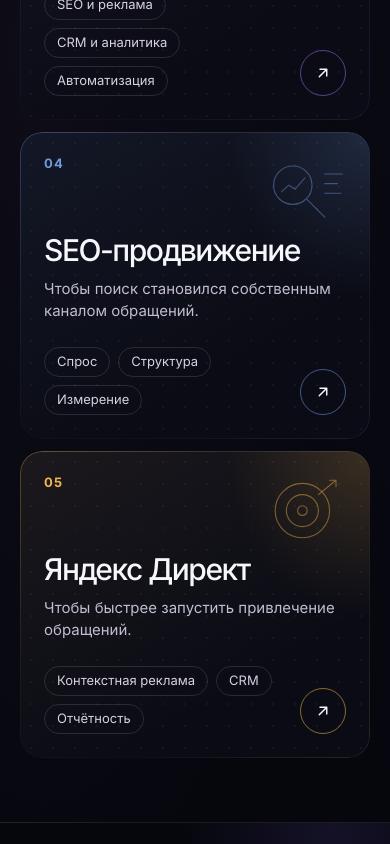
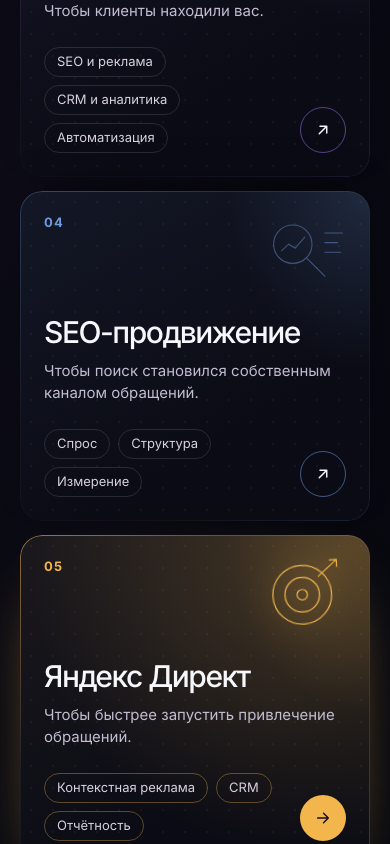
Before and after one commit to allbobrov-cloud/abbio, a Next.js app: page / in a window 390 px wide. Shown: the part 3334-4178 px from the top of the page. Built offline with nearby package versions, Linux system fonts and the light colour scheme.

Commit message:
Publish mobile homepage animation updates

```diff
--- a/src/components/home/HomeServices.module.css
+++ b/src/components/home/HomeServices.module.css
@@ -1,9 +1,10 @@
 /* «Пять направлений» на главной — бенто-сетка с акцентом каждого направления. */
-@property --spot { syntax: "<percentage>"; inherits: false; initial-value: 0%; }
+@property --spot { syntax: "<percentage>"; inherits: false; initial-value: 0.01%; } /* не 0%: минификатор сокращает до 0, и правило становится недействительным */
 
 .section {
   padding: clamp(80px, 11vh, 140px) 0;
   overflow: hidden;
+  overflow: clip; /* clip, а не hidden: иначе на телефоне не работает sticky-стопка */
   color: #f6f7fb;
   background:
     radial-gradient(ellipse 50% 45% at 90% 0%, rgba(109, 80, 189, 0.18), transparent 70%),
@@ -35,7 +36,7 @@
   isolation: isolate;
   border-radius: 28px;
   background:
-    radial-gradient(460px circle at var(--mx, 50%) var(--my, -60%), color-mix(in srgb, var(--accent) var(--spot), transparent), transparent 62%),
+    radial-gradient(460px circle at var(--mx, 50%) var(--my, -60%), color-mix(in srgb, var(--accent) var(--spot, 0%), transparent), transparent 62%),
     radial-gradient(circle, rgba(255, 255, 255, 0.045) 1px, transparent 1.4px) 0 0 / 22px 22px,
     radial-gradient(ellipse 60% 80% at 100% 0%, color-mix(in srgb, var(--accent) 18%, transparent), transparent 68%),
     linear-gradient(150deg, color-mix(in srgb, var(--accent) 6%, #0e0f1a), #0a0b14 72%);
@@ -117,3 +118,43 @@
 @media (min-width: 1101px) {
   .cell:nth-child(n + 3) .art { width: clamp(96px, 8vw, 130px); }
 }
+
+/* Блик, пробегающий по карточке, когда она становится активной на телефоне */
+.card::after {
+  position: absolute;
+  inset: 0;
+  z-index: 2;
+  border-radius: inherit;
+  background: linear-gradient(112deg, transparent 32%, rgba(255, 255, 255, 0.1) 48%, color-mix(in srgb, var(--accent) 22%, transparent) 52%, transparent 68%);
+  opacity: 0;
+  transform: translateX(-110%);
+  content: "";
+  pointer-events: none;
+}
+@keyframes servicesShine {
+  0% { opacity: 0; transform: translateX(-110%); }
+  25% { opacity: 1; }
+  100% { opacity: 0; transform: translateX(110%); }
+}
+
+/* Телефон: стопка карточек. Закрытые уменьшаются и темнеют (--cover от MobileFocus),
+   верхняя получает то же оформление, что и при наведении на десктопе. */
+@media (max-width: 760px) {
+  .grid { gap: 14px; }
+  .cell { position: sticky; top: calc(84px + var(--i, 0) * 10px); }
+  .card {
+    min-height: 330px;
+    box-shadow: inset 0 1px rgba(255, 255, 255, 0.07), 0 -18px 40px -24px rgba(0, 0, 0, 0.9);
+    filter: brightness(calc(1 - var(--cover, 0) * 0.5));
+    transform: scale(calc(1 - var(--cover, 0) * 0.07));
+    transform-origin: 50% 0;
+    transition: --spot .5s ease, box-shadow .5s ease;
+  }
+  .cell[data-focus] .card { --spot: 22%; --mx: 85%; --my: 12%; box-shadow: inset 0 1px rgba(255, 255, 255, 0.1), 0 30px 70px -40px color-mix(in srgb, var(--accent) 90%, transparent); }
+  .cell[data-focus] .card::before { opacity: 1; }
+  .cell[data-focus] .card::after { animation: servicesShine 1.2s .1s cubic-bezier(.22, 1, .36, 1) both; }
+  .cell[data-focus] .art { stroke: var(--accent); filter: drop-shadow(0 0 12px color-mix(in srgb, var(--accent) 60%, transparent)); transform: rotate(-4deg) scale(1.08); }
+  .cell[data-focus] .type { fill: var(--accent); }
+  .cell[data-focus] .tags span { border-color: color-mix(in srgb, var(--accent) 35%, transparent); }
+  .cell[data-focus] .arrow { border-color: transparent; background: var(--accent); color: #140f20; transform: rotate(45deg); }
+}
--- a/src/components/home/HomeServices.tsx
+++ b/src/components/home/HomeServices.tsx
@@ -2,6 +2,7 @@ import Link from "next/link";
 import type { CSSProperties, ReactNode } from "react";
 import { services } from "@/lib/content";
 import { DirectionsSpotlight } from "../services/DirectionsSpotlight";
+import { MobileFocus } from "./MobileFocus";
 import styles from "./HomeServices.module.css";
 
 type Slug = (typeof services)[number]["slug"];
@@ -51,7 +52,8 @@ const art: Record<Slug, ReactNode> = {
 
 /*
  * «Пять направлений»: бенто-сетка (2 широкие + 3), у каждого направления свой акцент,
- * линейная эмблема и подсветка за курсором. Тексты — из `services`.
+ * линейная эмблема и подсветка за курсором. На телефоне — стопка: карточки наезжают друг на друга,
+ * верхняя «оживает» как при наведении (MobileFocus). Тексты — из `services`.
  */
 export function HomeServices() {
   return (
@@ -70,9 +72,10 @@ export function HomeServices() {
         </header>
 
         <DirectionsSpotlight targetId="services" />
+        <MobileFocus targetId="services" items="article" mode="stack" />
         <div className={styles.grid}>
-          {services.map((service) => (
-            <article key={service.slug} className={styles.cell} style={{ "--accent": accents[service.slug] } as CSSProperties}>
+          {services.map((service, index) => (
+            <article key={service.slug} className={styles.cell} style={{ "--accent": accents[service.slug], "--i": index } as CSSProperties}>
               <Link href={`/services/${service.slug}`} className={styles.card}>
                 <svg className={styles.art} viewBox="0 0 120 104" aria-hidden="true">{art[service.slug]}</svg>
                 <span className={styles.num}>{service.number}</span>
--- a/src/components/home/HomeTeam.tsx
+++ b/src/components/home/HomeTeam.tsx
@@ -1,11 +1,12 @@
 import Image from "next/image";
 import Link from "next/link";
 import { team } from "@/lib/content";
+import { MobileFocus } from "./MobileFocus";
 import styles from "./HomeTeam.module.css";
 
 /*
  * «Люди за проектом»: портреты в тёмных карточках с лавандовым тонированием, имя и роль —
- * на стеклянной плашке.
+ * на стеклянной плашке. На телефоне карточка в центре ленты оживает как при наведении (MobileFocus), под лентой — точки.
  */
 export function HomeTeam() {
   return (
@@ -47,7 +48,10 @@ export function HomeTeam() {
             </li>
           ))}
         </ul>
-
+        <div className={styles.dots} aria-hidden="true">
+          {team.map((person) => <span key={person.name} />)}
+        </div>
+        <MobileFocus targetId="team" items="li" mode="carousel" dots={`.${styles.dots} span`} />
       </div>
     </section>
   );
--- /dev/null
+++ b/src/components/home/MobileFocus.tsx
@@ -0,0 +1,119 @@
+"use client";
+
+import { useEffect } from "react";
+
+type Props = {
+  /** id секции, внутри которой ищем элементы */
+  targetId: string;
+  /** Селектор элементов (карточек) внутри секции */
+  items: string;
+  /**
+   * stack — карточки-стопка при вертикальной прокрутке: --cover (0…1) у закрытых карточек
+   * и data-focus у верхней; carousel — горизонтальная лента: data-focus у карточки в центре.
+   */
+  mode: "stack" | "carousel";
+  /** Индикаторы-точки (для carousel): получают data-focus вместе с карточкой того же индекса */
+  dots?: string;
+};
+
+/*
+ * На телефоне нет наведения — «hover-эффекты» включаем по прокрутке и свайпу.
+ * Сам ничего не рисует: ставит data-focus и CSS-переменные, стили — в модуле блока.
+ * Работает только до 760px; на десктопе остаётся обычное наведение.
+ */
+export function MobileFocus({ targetId, items, mode, dots }: Props) {
+  useEffect(() => {
+    const root = document.getElementById(targetId);
+    const query = window.matchMedia("(max-width: 760px)");
+    if (!root) return;
+
+    let cleanup = () => {};
+
+    const setup = () => {
+      cleanup();
+      const els = [...root.querySelectorAll<HTMLElement>(items)];
+      const dotEls = dots ? [...root.querySelectorAll<HTMLElement>(dots)] : [];
+      const clear = () => {
+        els.forEach((el) => {
+          el.removeAttribute("data-focus");
+          el.style.removeProperty("--cover");
+        });
+        dotEls.forEach((el) => el.removeAttribute("data-focus"));
+      };
+      if (!query.matches || !els.length) {
+        clear();
+        cleanup = () => {};
+        return;
+      }
+
+      const focus = (index: number) => {
+        els.forEach((el, i) => el.toggleAttribute("data-focus", i === index));
+        dotEls.forEach((el, i) => el.toggleAttribute("data-focus", i === index));
+      };
+
+      if (mode === "stack") {
+        let frame = 0;
+        const update = () => {
+          frame = 0;
+          const rects = els.map((el) => el.getBoundingClientRect());
+          let active = -1;
+          rects.forEach((rect, i) => {
+            const next = rects[i + 1];
+            const cover = next ? Math.min(1, Math.max(0, 1 - (next.top - rect.top) / rect.height)) : 0;
+            els[i].style.setProperty("--cover", cover.toFixed(3));
+            if (rect.top < window.innerHeight * 0.45 && rect.bottom > 0) active = i;
+          });
+          focus(active);
+        };
+        const onScroll = () => {
+          if (!frame) frame = requestAnimationFrame(update);
+        };
+        update();
+        window.addEventListener("scroll", onScroll, { passive: true });
+        window.addEventListener("resize", onScroll);
+        cleanup = () => {
+          window.removeEventListener("scroll", onScroll);
+          window.removeEventListener("resize", onScroll);
+          cancelAnimationFrame(frame);
+          clear();
+        };
+        return;
+      }
+
+      // carousel: карточка, которая больше всего видна в ленте
+      const scroller = els[0].parentElement;
+      const ratios = new Map<Element, number>();
+      const observer = new IntersectionObserver(
+        (entries) => {
+          entries.forEach((e) => ratios.set(e.target, e.intersectionRatio));
+          let best = 0;
+          let bestRatio = -1;
+          els.forEach((el, i) => {
+            const r = ratios.get(el) ?? 0;
+            if (r > bestRatio + 0.01) {
+              best = i;
+              bestRatio = r;
+            }
+          });
+          focus(best);
+        },
+        { root: scroller, threshold: [0, 0.25, 0.5, 0.75, 1] },
+      );
+      els.forEach((el) => observer.observe(el));
+      focus(0);
+      cleanup = () => {
+        observer.disconnect();
+        clear();
+      };
+    };
+
+    setup();
+    query.addEventListener("change", setup);
+    return () => {
+      query.removeEventListener("change", setup);
+      cleanup();
+    };
+  }, [targetId, items, mode, dots]);
+
+  return null;
+}
--- a/src/components/services/ServicesOverviewPage.module.css
+++ b/src/components/services/ServicesOverviewPage.module.css
@@ -300,7 +300,7 @@
 /* ── Карточки направлений: слоистый фон + эффекты наведения (2026-09-29) ──────────────
    Фон: подсветка за курсором (--mx/--my от DirectionsSpotlight), точечная сетка, «аврора»
    цвета направления в углу. Рамка — градиент через маску на ::before. */
-@property --spot { syntax: "<percentage>"; inherits: false; initial-value: 0%; }
+@property --spot { syntax: "<percentage>"; inherits: false; initial-value: 0.01%; } /* не 0%: минификатор сокращает до 0, и правило становится недействительным */
 
 .directionGrid .direction { --accent: #b7a0ef; }
 .directionGrid .directionWebsites { --accent: #58b8e6; }
@@ -312,7 +312,7 @@
 .directionGrid .direction {
   border-color: transparent;
   background:
-    radial-gradient(480px circle at var(--mx, 50%) var(--my, -60%), color-mix(in srgb, var(--accent) var(--spot), transparent), transparent 62%),
+    radial-gradient(480px circle at var(--mx, 50%) var(--my, -60%), color-mix(in srgb, var(--accent) var(--spot, 0%), transparent), transparent 62%),
     radial-gradient(circle, rgba(255, 255, 255, 0.05) 1px, transparent 1.4px) 0 0 / 24px 24px,
     radial-gradient(ellipse 60% 85% at 100% 0%, color-mix(in srgb, var(--accent) 20%, transparent), transparent 68%),
     radial-gradient(ellipse 45% 60% at 0% 100%, color-mix(in srgb, var(--accent) 9%, transparent), transparent 70%),
```
Also changed, not shown: src/components/home/HomeTeam.module.css (+20 -0 lines).
